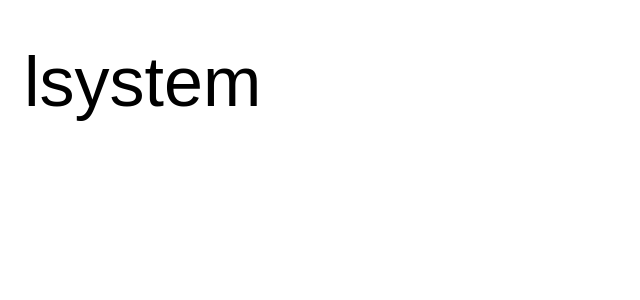
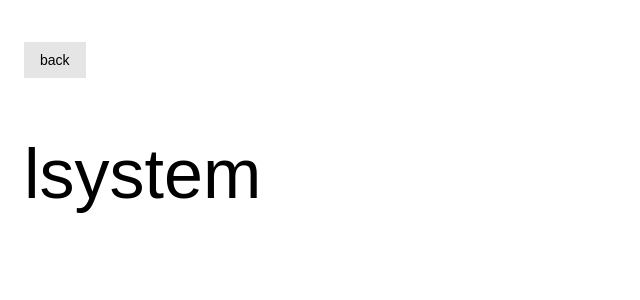
Before and after one commit to fibonaccispace/keencastor, a Vue app in the folder front/: page /l-system in a window 1280 px wide. Shown: the top 300 px of the page, without its empty margins (0-640 px from the left). Built offline with nearby package versions, Linux system fonts and the light colour scheme; a web font is replaced by a local one.

Commit message:
back link

```diff
--- a/front/App.vue
+++ b/front/App.vue
@@ -4,8 +4,16 @@
     Gallery
     Footer
   template(v-else)
+    a(href="/").back back
     RouterView
 </template>
+
+<style lang="sass">
+  .back
+    background: rgba(0,0,0,0.1)
+    width: fit-content
+    padding: 10px 16px
+</style>
 
 <script>
 export default {
```
